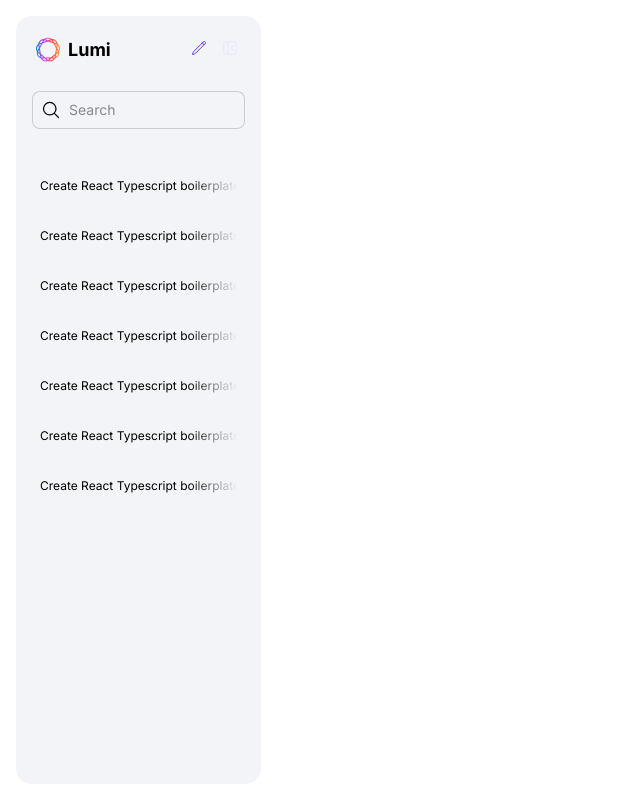
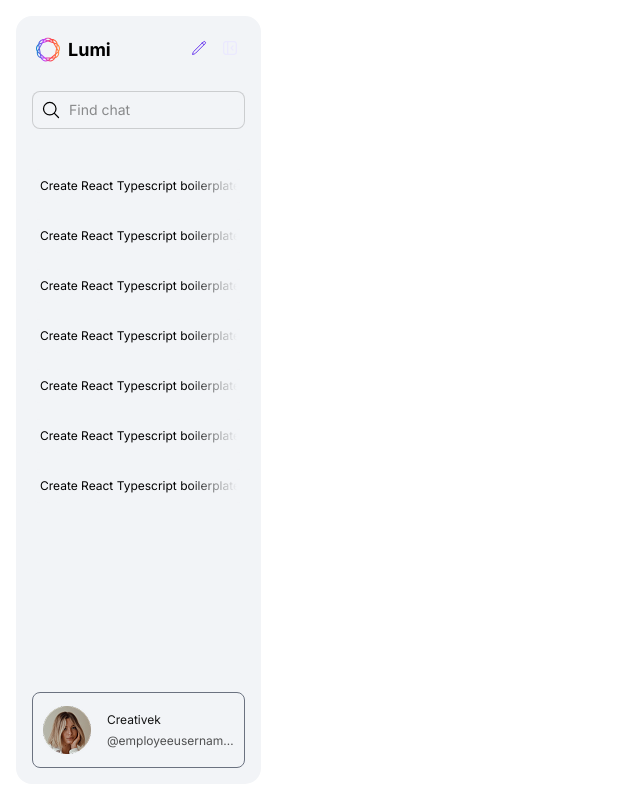
Before and after one commit to timwood132/drive-tutorial, a Next.js app: page /sandbox in a window 1280 px wide. Shown: the whole page, without its empty margins (0-640 px from the left). Built offline with nearby package versions, Linux system fonts and the light colour scheme.

Commit message:
back to it

```diff
--- /dev/null
+++ b/src/app/components/avatar/Avatar.tsx
@@ -0,0 +1,40 @@
+import Button from "../button/Button";
+import avatar from "./avatar.png";
+import Image from "next/image";
+import Paragraph from "../typography/paragraph/Paragraph";
+import Label from "../typography/label/Label";
+
+type Props = {
+  name: string;
+  email: string;
+};
+
+const Avatar = ({ name, email }: Props) => {
+  return (
+    <Button
+      aria-label="avatar"
+      id="avatar"
+      variant="outlined"
+      className="gap-4 rounded-lg group-[.drawer]:justify-start"
+      iconLeft={<Image alt={"avatar"} src={avatar} className="min-w-12" />}
+    >
+      <div className="flex flex-col items-start justify-center gap-1 overflow-hidden py-2">
+        <Paragraph
+          size="2xs"
+          weight="semibold"
+          className="ellipsis text-left text-foreground-primary"
+        >
+          {name}
+        </Paragraph>
+        <Label
+          className="ellipsis text-left text-foreground-tertiary"
+          size="2xs"
+        >
+          {email}
+        </Label>
+      </div>
+    </Button>
+  );
+};
+
+export default Avatar;
--- a/src/app/components/drawer/Drawer.tsx
+++ b/src/app/components/drawer/Drawer.tsx
@@ -10,7 +10,7 @@ const Drawer = ({ children }: Props) => {
   const [open, setOpen] = useState(true);
   return (
     <section
-      className={`drawer relative ml-[-245px] mr-0 w-[245px] sm:my-4 sm:ml-4 sm:w-[78px] ${open ? "open ml-0" : ""} transition-all duration-[800ms] ease-[cubic-bezier(0.2,1.13,0.67,1.06)]`}
+      className={`drawer group relative ml-[-245px] mr-0 w-[245px] sm:my-4 sm:ml-4 sm:w-[78px] ${open ? "open ml-0" : ""} transition-all duration-[800ms] ease-[cubic-bezier(0.2,1.13,0.67,1.06)]`}
     >
       <DrawerControls open={open} setOpen={setOpen} />
       <div
--- a/src/app/components/typography/label/Label.tsx
+++ b/src/app/components/typography/label/Label.tsx
@@ -7,6 +7,7 @@ type Props = {
   size?: "3xs" | "2xs" | "xs" | "sm" | "md";
   underline?: boolean;
   italic?: boolean;
+  className?: string;
 };
 
 const Label = ({
@@ -15,10 +16,11 @@ const Label = ({
   underline = false,
   italic = false,
   children,
+  className,
 }: Props) => {
   return (
     <p
-      className={`${weightClasses[weight]} ${sizeClasses[size]} ${underline ? "underline" : ""} ${italic ? "italic" : ""}`}
+      className={`${weightClasses[weight]} ${sizeClasses[size]} ${underline ? "underline" : ""} ${italic ? "italic" : ""} ${className ?? ""}`}
     >
       {children}
     </p>
--- a/src/app/components/typography/utils.ts
+++ b/src/app/components/typography/utils.ts
@@ -6,10 +6,10 @@ export const weightClasses = {
 };
 
 export const sizeClasses = {
-  "3xs": "text-[10px]", // Tailwind has no native `xxxs`
-  "2xs": "text-xs", // 12px
-  xs: "text-sm", // 14px
-  sm: "text-base", // 16px
-  md: "text-lg", // 18px
-  lg: "text-xl", // 20px
+  "3xs": "text-[10px]",
+  "2xs": "text-xs",
+  xs: "text-sm",
+  sm: "text-base",
+  md: "text-lg",
+  lg: "text-xl",
 };
--- a/src/app/sandbox/page.tsx
+++ b/src/app/sandbox/page.tsx
@@ -7,6 +7,7 @@ import EllipsisHorizontal from "../components/icons/EllipsisHorizontal";
 import Logo2 from "../components/logo/Logo2";
 import Paragraph from "../components/typography/paragraph/Paragraph";
 import SearchInput from "../components/searchInput/SearchInput";
+import Avatar from "../components/avatar/Avatar";
 
 export default function Page() {
   const [open, setOpen] = useState(false);
@@ -30,12 +31,12 @@ export default function Page() {
         </div>
         <div className="mt-6 flex w-full flex-col gap-4">
           <SearchInput
-            placeholderText="Search"
+            placeholderText="Find chat"
             onChange={(e) => setValue(e.target.value)}
             value={value}
           />
         </div>
-        <div className="mt-10 flex w-full flex-col gap-4">
+        <div className="mt-10 flex w-full flex-1 flex-col gap-4">
           <HistoryItem onClick={() => console.log("clicked")} />
           <HistoryItem onClick={() => console.log("clicked")} />
           <HistoryItem onClick={() => console.log("clicked")} />
@@ -44,6 +45,7 @@ export default function Page() {
           <HistoryItem onClick={() => console.log("clicked")} />
           <HistoryItem onClick={() => console.log("clicked")} />
         </div>
+        <Avatar name="Creativek" email="@employeeusername.com" />
       </Drawer>
       <div className="chatArea flex flex-1 flex-col items-center justify-center">
         <Button
@@ -54,6 +56,7 @@ export default function Page() {
           onClick={() => setOpen(!open)}
         />
       </div>
+
       {/* <div className="bg-surface-primary col-span-3 flex items-center justify-center">
         <Logo2 />
       </div>
--- a/src/styles/styles.css
+++ b/src/styles/styles.css
@@ -1,6 +1,13 @@
 :root {
   --chatArea-margin: 0px;
   --transition-drawer: 800ms cubic-bezier(0.21, 0.88, 0.4, 1.14);
+}
+
+.ellipsis {
+  @apply text-ellipsis;
+  @apply overflow-hidden;
+  @apply whitespace-nowrap;
+  @apply w-full;
 }
 
 .background {
```
Also changed, not shown: src/app/components/avatar/avatar.png (added).
